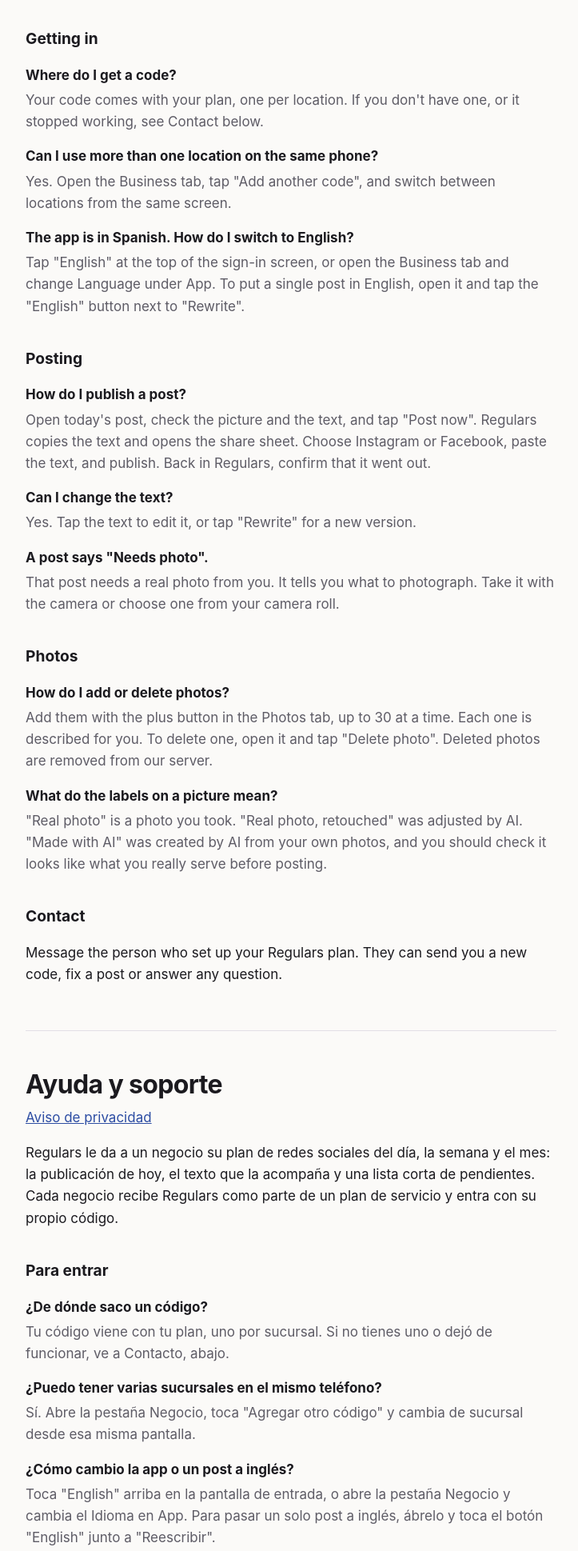
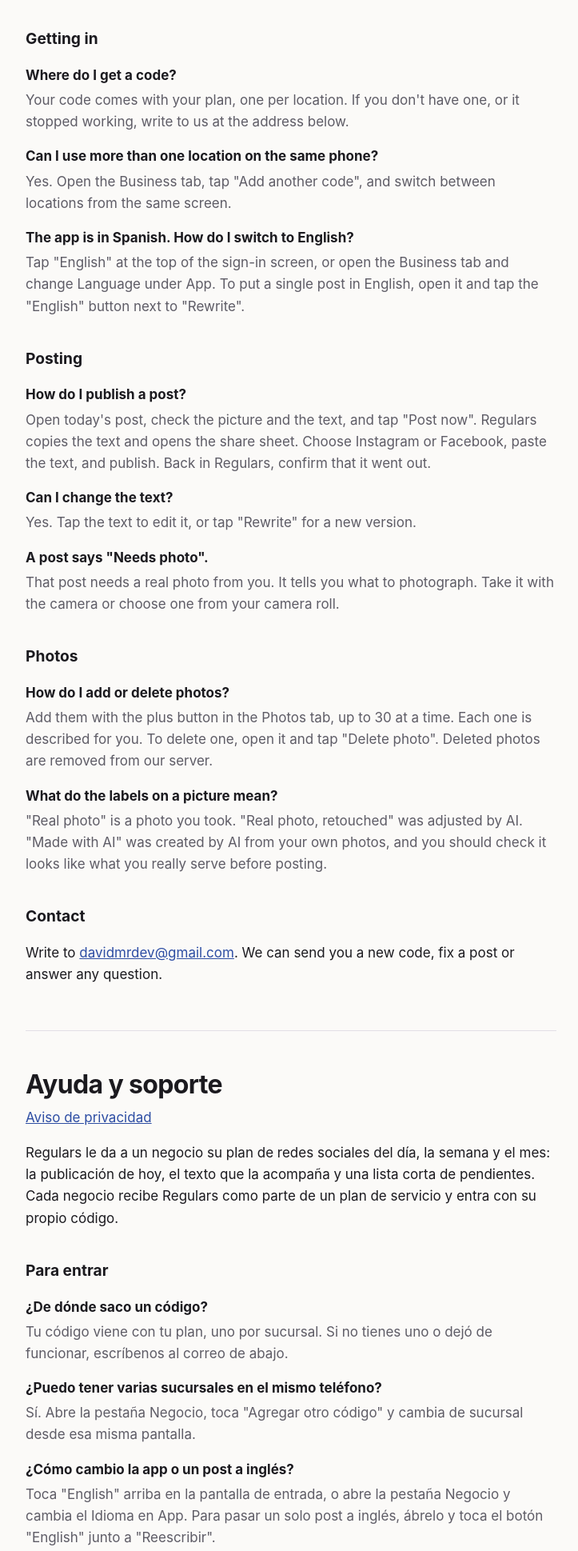
Before and after one commit to 321david123/regulars, a plain HTML site: page index.html in a window 1280 px wide. Shown: the part 279-2218 px from the top of the page at 80% size, without its empty margins (276-999 px from the left). Drawn offline with Linux system fonts and the light colour scheme.

Commit message:
Add the contact email to both pages
Co-Authored-By: Claude Fable 5.2 <noreply@anthropic.com>

```diff
--- a/index.html
+++ b/index.html
@@ -18,7 +18,7 @@
 <h2>Getting in</h2>
 <dl>
 <dt>Where do I get a code?</dt>
-<dd>Your code comes with your plan, one per location. If you don't have one, or it stopped working, see Contact below.</dd>
+<dd>Your code comes with your plan, one per location. If you don't have one, or it stopped working, write to us at the address below.</dd>
 <dt>Can I use more than one location on the same phone?</dt>
 <dd>Yes. Open the Business tab, tap "Add another code", and switch between locations from the same screen.</dd>
 <dt>The app is in Spanish. How do I switch to English?</dt>
@@ -44,7 +44,7 @@
 </dl>
 
 <h2>Contact</h2>
-<p>Message the person who set up your Regulars plan. They can send you a new code, fix a post or answer any question.</p>
+<p>Write to <a href="mailto:davidmrdev@gmail.com">davidmrdev@gmail.com</a>. We can send you a new code, fix a post or answer any question.</p>
 
 <hr>
 
@@ -56,7 +56,7 @@
 <h2>Para entrar</h2>
 <dl>
 <dt>¿De dónde saco un código?</dt>
-<dd>Tu código viene con tu plan, uno por sucursal. Si no tienes uno o dejó de funcionar, ve a Contacto, abajo.</dd>
+<dd>Tu código viene con tu plan, uno por sucursal. Si no tienes uno o dejó de funcionar, escríbenos al correo de abajo.</dd>
 <dt>¿Puedo tener varias sucursales en el mismo teléfono?</dt>
 <dd>Sí. Abre la pestaña Negocio, toca "Agregar otro código" y cambia de sucursal desde esa misma pantalla.</dd>
 <dt>¿Cómo cambio la app o un post a inglés?</dt>
@@ -82,7 +82,7 @@
 </dl>
 
 <h2>Contacto</h2>
-<p>Escríbele a la persona que configuró tu plan de Regulars. Te puede dar un código nuevo, corregir una publicación o resolver cualquier duda.</p>
+<p>Escríbenos a <a href="mailto:davidmrdev@gmail.com">davidmrdev@gmail.com</a>. Te podemos dar un código nuevo, corregir una publicación o resolver cualquier duda.</p>
 </main>
 </body>
 </html>
```
Also changed, not shown: privacy.html (+4 -4 lines).
